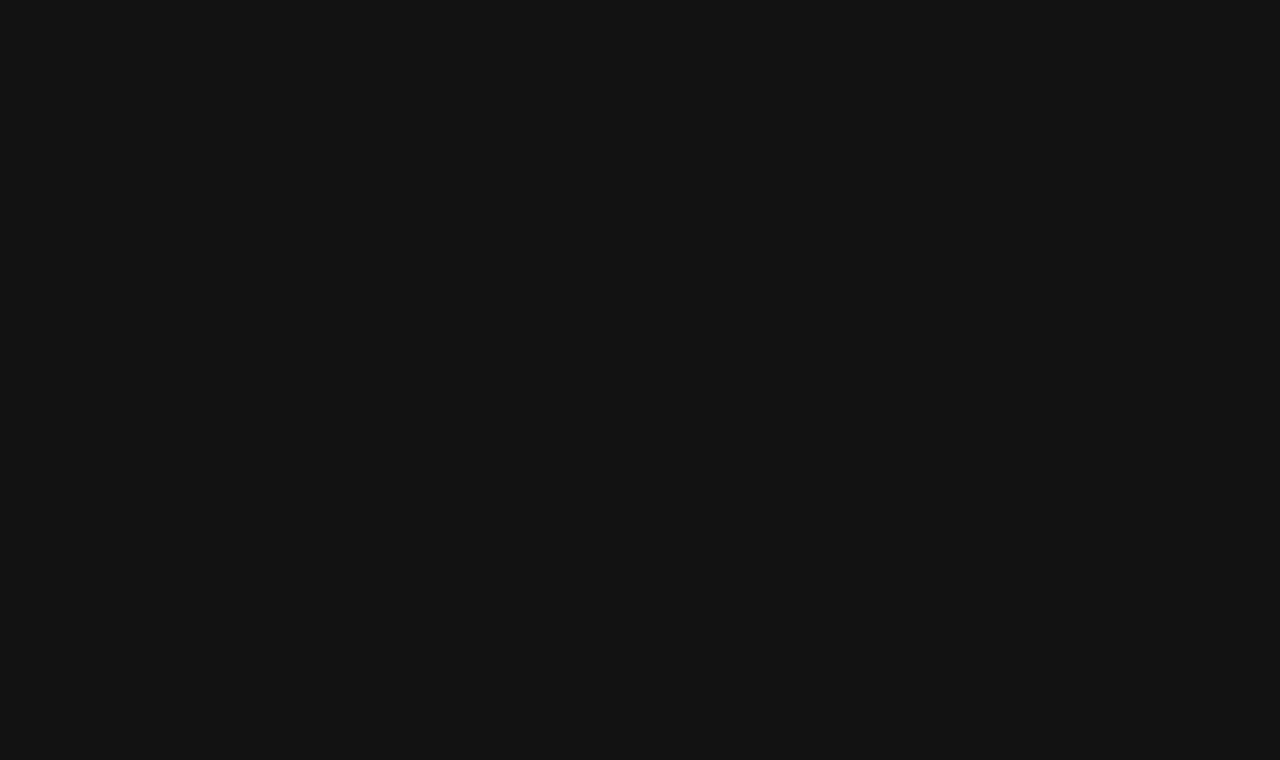
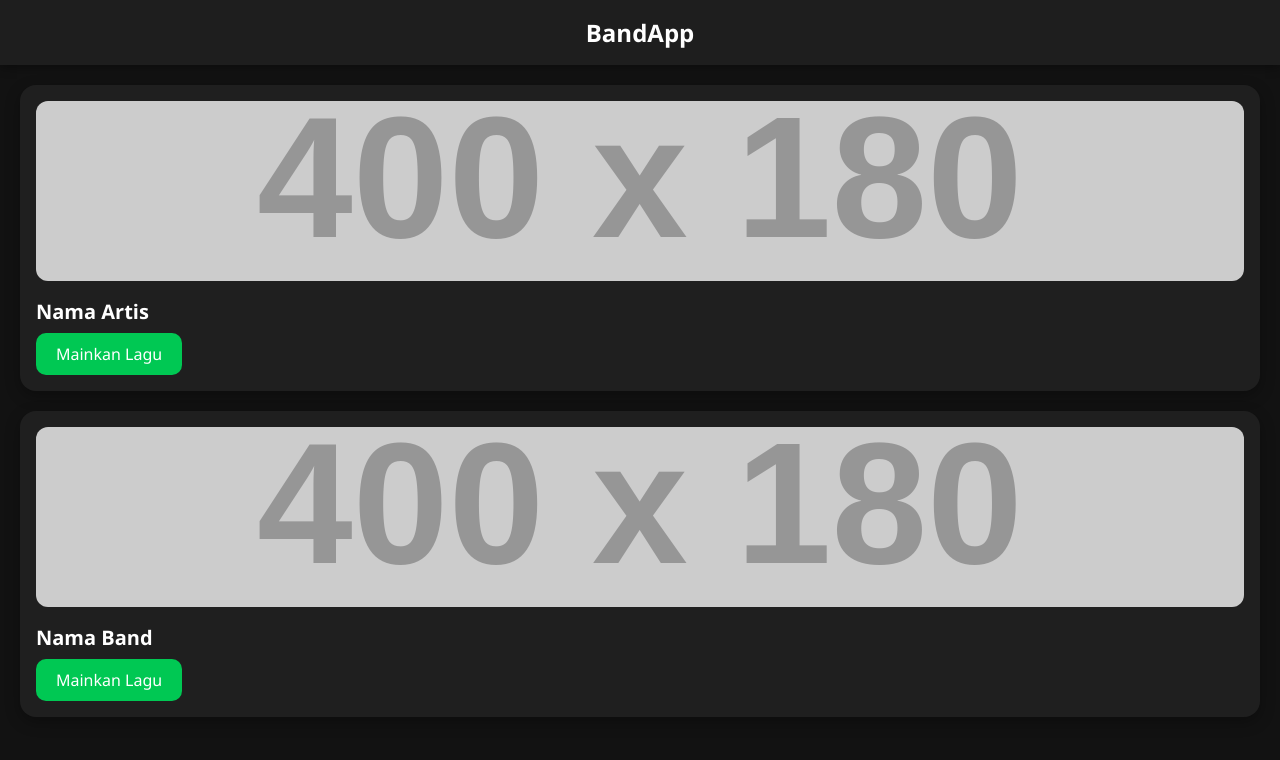
Before and after one commit to adelpxg/Adelpxg.github.io, a plain HTML site: page Index.html in a window 1280 px wide. Drawn offline with Linux system fonts and the light colour scheme; placeholder pictures from the web are drawn by us.

Commit message:
Update Index.html

```diff
--- a/Index.html
+++ b/Index.html
@@ -34,3 +34,49 @@
       box-shadow: 0 5px 15px rgba(0,0,0,0.3);
       transition: transform 0.2s;
     }
+    .artist-card:hover {
+      transform: scale(1.02);
+    }
+    .artist-img {
+      width: 100%;
+      height: 180px;
+      object-fit: cover;
+      border-radius: 12px;
+      margin-bottom: 12px;
+    }
+    .artist-name {
+      font-size: 20px;
+      font-weight: 600;
+      margin-bottom: 8px;
+    }
+    .play-btn {
+      background: #00c853;
+      border: none;
+      padding: 10px 20px;
+      color: white;
+      font-size: 16px;
+      border-radius: 10px;
+      cursor: pointer;
+    }
+    .play-btn:hover {
+      background: #00b94e;
+    }
+  </style>
+</head>
+<body>
+  <header>BandApp</header>
+  <div class="container">
+    <div class="artist-card">
+      <img class="artist-img" src="https://via.placeholder.com/400x180" alt="Artist Image">
+      <div class="artist-name">Nama Artis</div>
+      <button class="play-btn">Mainkan Lagu</button>
+    </div>
+
+    <div class="artist-card">
+      <img class="artist-img" src="https://via.placeholder.com/400x180" alt="Artist Image">
+      <div class="artist-name">Nama Band</div>
+      <button class="play-btn">Mainkan Lagu</button>
+    </div>
+  </div>
+</body>
+</html>
```
